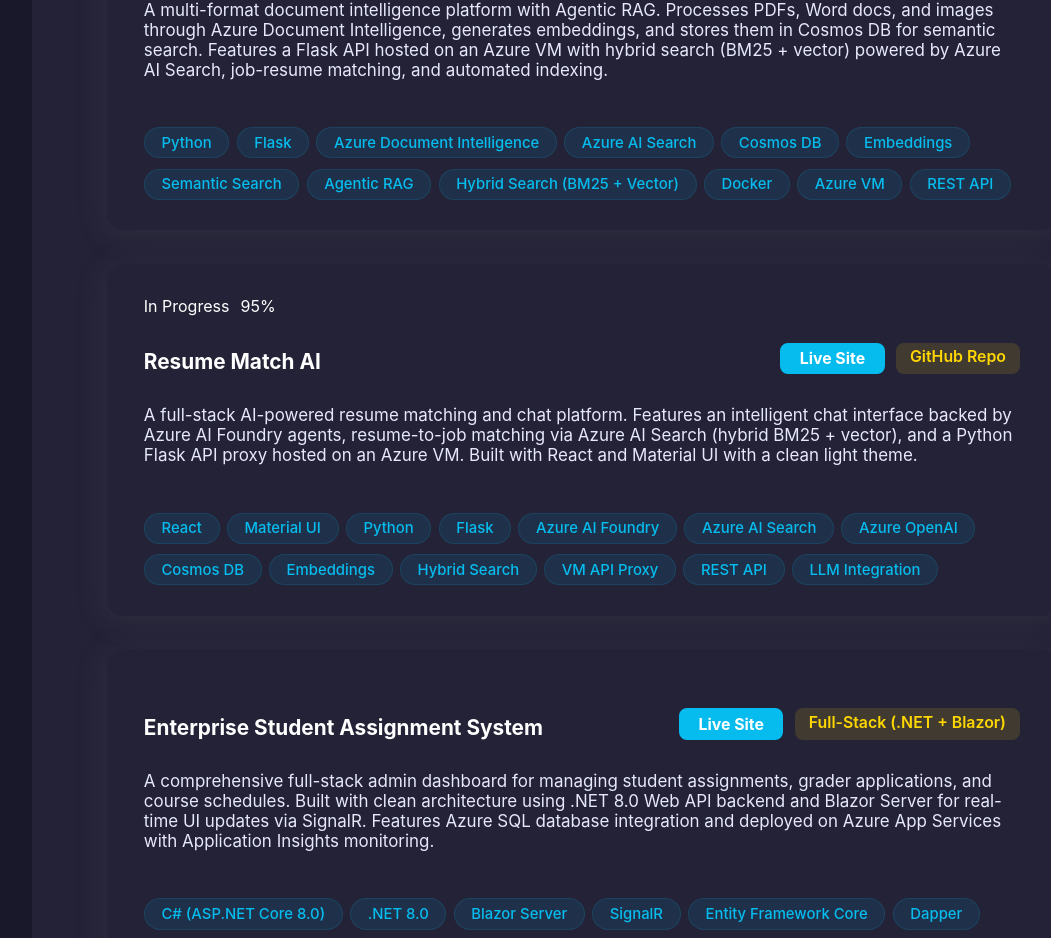
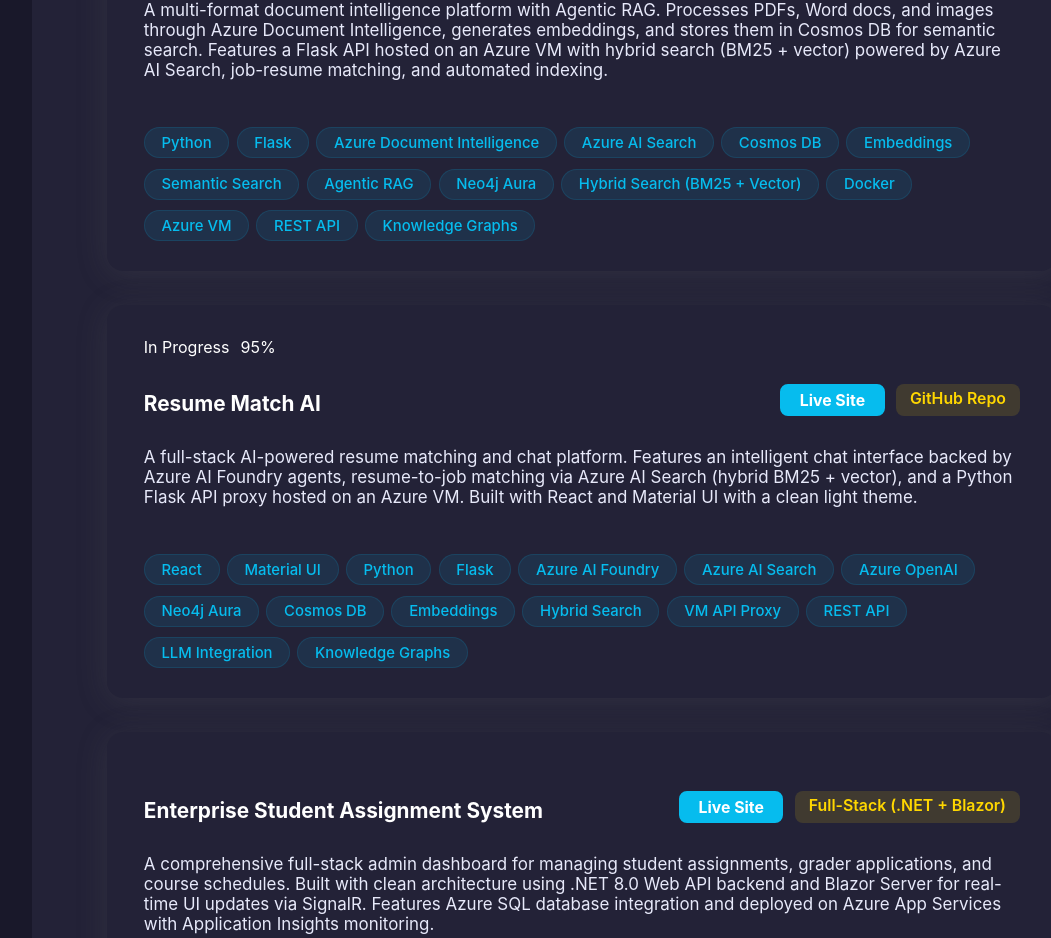
Before and after one commit to TroyJLorents-GH/troy-portfolio, a React (Create React App) app: page / in a window 1280 px wide. Shown: the part 3024-3962 px from the top of the page, without its empty margins (148-1199 px from the left). Built offline with nearby package versions, Linux system fonts and the light colour scheme.

Commit message:
neo4j aura

```diff
--- a/src/components/Portfolio/portfolioData.js
+++ b/src/components/Portfolio/portfolioData.js
@@ -14,8 +14,8 @@
       "A multi-format document intelligence platform with Agentic RAG. Processes PDFs, Word docs, and images through Azure Document Intelligence, generates embeddings, and stores them in Cosmos DB for semantic search. Features a Flask API hosted on an Azure VM with hybrid search (BM25 + vector) powered by Azure AI Search, job-resume matching, and automated indexing.",
     tags: [
       "Python", "Flask", "Azure Document Intelligence", "Azure AI Search",
-      "Cosmos DB", "Embeddings", "Semantic Search", "Agentic RAG",
-      "Hybrid Search (BM25 + Vector)", "Docker", "Azure VM", "REST API"
+      "Cosmos DB", "Embeddings", "Semantic Search", "Agentic RAG", "Neo4j Aura",
+      "Hybrid Search (BM25 + Vector)", "Docker", "Azure VM", "REST API", "Knowledge Graphs"
     ]
   },
   {
@@ -33,8 +33,8 @@
       "A full-stack AI-powered resume matching and chat platform. Features an intelligent chat interface backed by Azure AI Foundry agents, resume-to-job matching via Azure AI Search (hybrid BM25 + vector), and a Python Flask API proxy hosted on an Azure VM. Built with React and Material UI with a clean light theme.",
     tags: [
       "React", "Material UI", "Python", "Flask", "Azure AI Foundry",
-      "Azure AI Search", "Azure OpenAI", "Cosmos DB", "Embeddings",
-      "Hybrid Search", "VM API Proxy", "REST API", "LLM Integration"
+      "Azure AI Search", "Azure OpenAI", "Neo4j Aura", "Cosmos DB", "Embeddings",
+      "Hybrid Search", "VM API Proxy", "REST API", "LLM Integration", "Knowledge Graphs"
     ]
   },
   {
```
